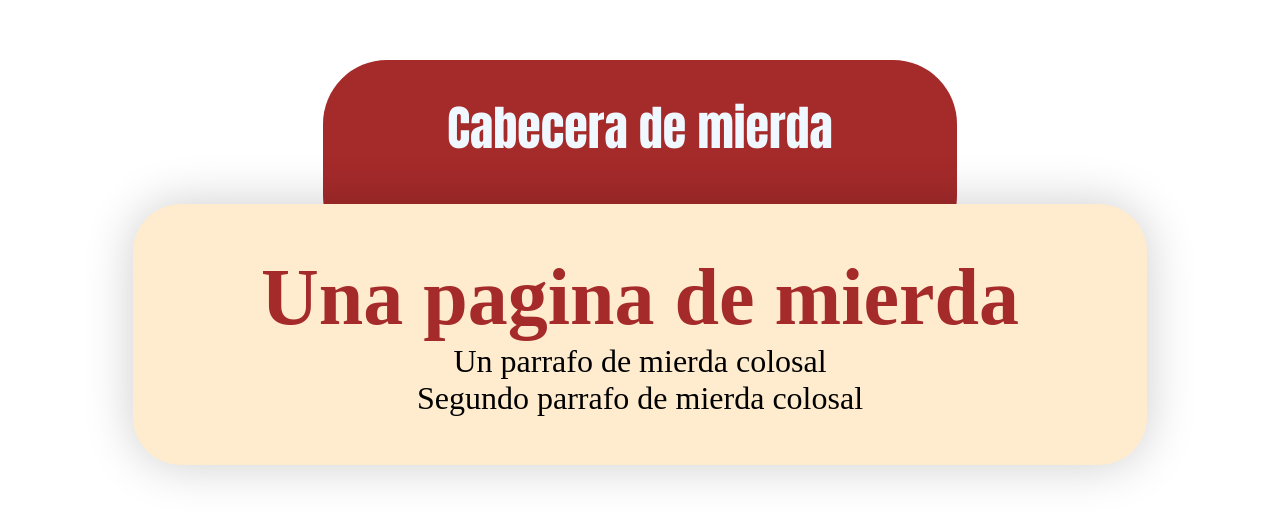
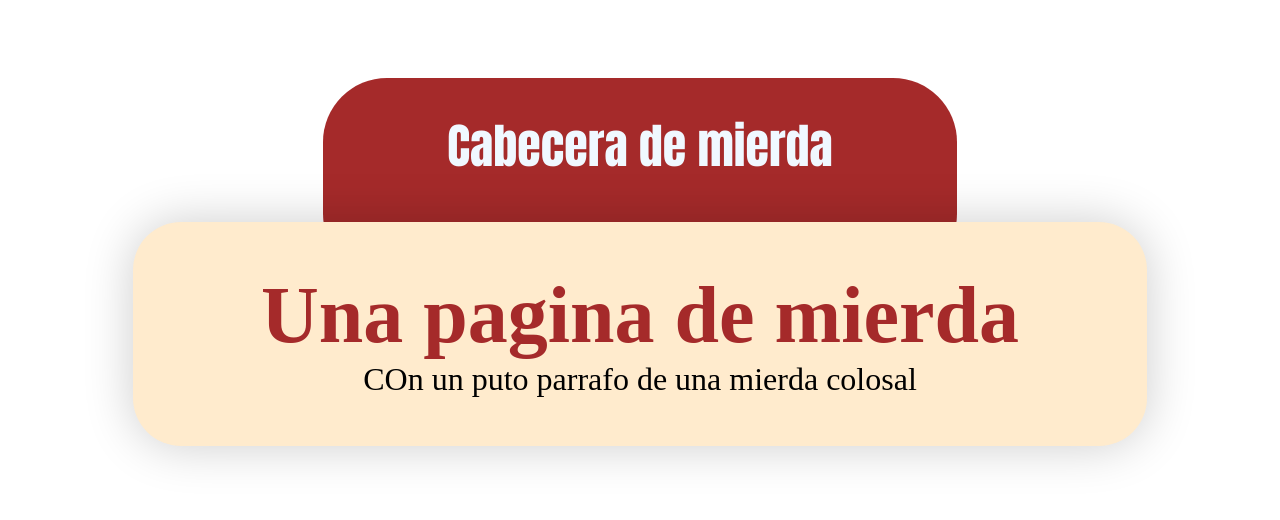
Before and after one commit to drkedrkedjon/practicando-git, a plain HTML site: page index.html in a window 1280 px wide. Shown: the part 166-686 px from the top of the page. Drawn offline with Linux system fonts and the light colour scheme.

Commit message:
Cambio en el parrafo de mierda

```diff
--- a/index.html
+++ b/index.html
@@ -13,8 +13,7 @@
   </div>
     <div class="container">
       <h1>Una pagina de mierda</h1>
-      <p>Un parrafo de mierda colosal</p>
-      <p>Segundo parrafo de mierda colosal</p>
+      <p>COn un puto parrafo de una mierda colosal</p>
     </div>
 </body>
 </html>
```
